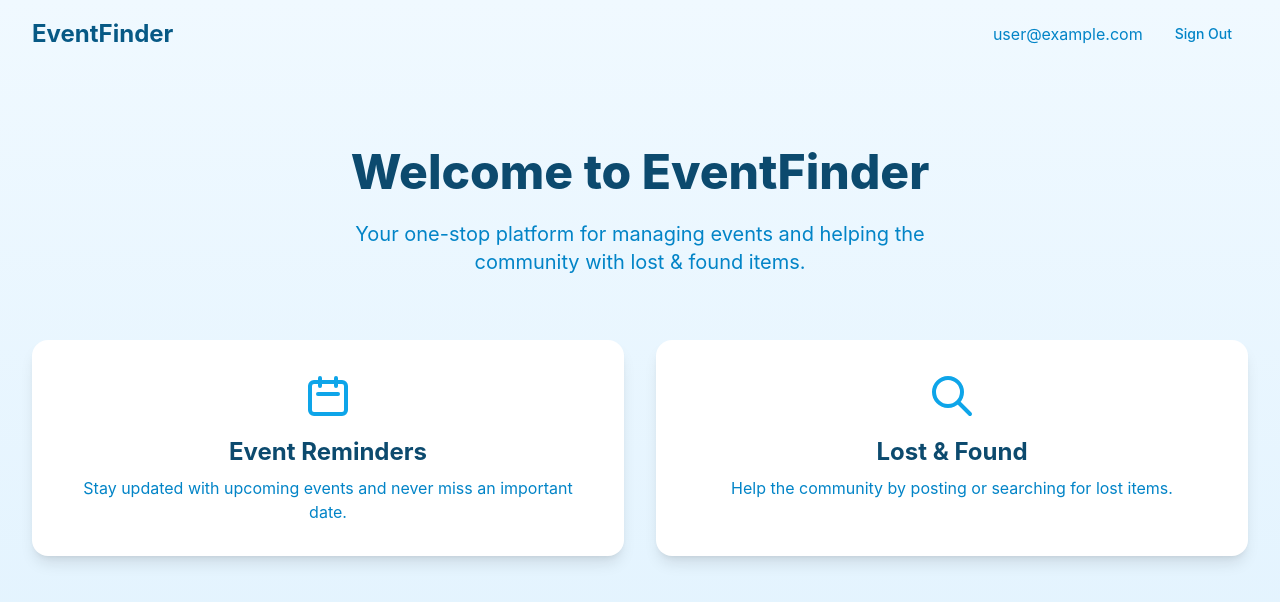
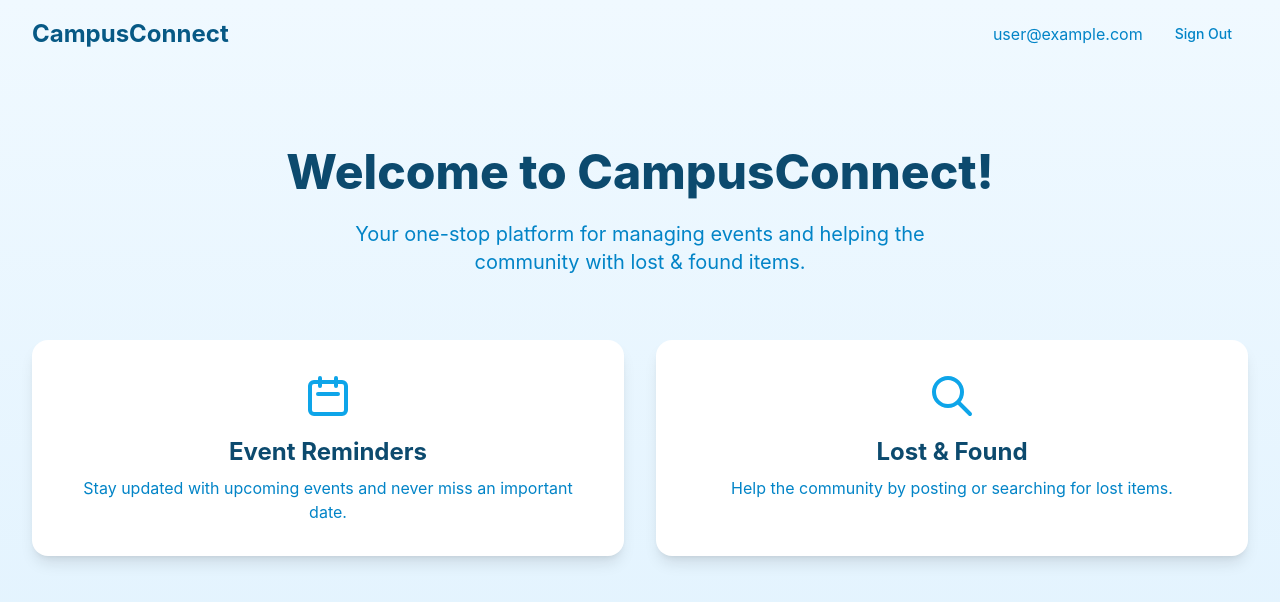
Before and after one commit to DeveshJha-00/CampusHacks, a React (Create React App) app: page / in a window 1280 px wide. Shown: the top 602 px of the page. Built offline with nearby package versions, Linux system fonts and the light colour scheme; no server answers; sample sign-in values are in the browser's storage.

Commit message:
Changed Text of HomePage

```diff
--- a/src/layouts/HomePage.js
+++ b/src/layouts/HomePage.js
@@ -13,7 +13,7 @@ const HomePage = () => {
                 {/* Navigation */}
                 <nav className="py-4">
                     <div className="flex justify-between items-center">
-                        <div className="text-2xl font-bold text-primary-800">EventFinder</div>
+                        <div className="text-2xl font-bold text-primary-800">CampusConnect</div>
                         <div className="flex items-center space-x-4">
                             <span className="text-primary-600">{user?.email}</span>
                             <button
@@ -29,7 +29,7 @@ const HomePage = () => {
                 {/* Hero Section */}
                 <div className="text-center py-20">
                     <h1 className="text-5xl font-extrabold text-primary-900 mb-6">
-                        Welcome to EventFinder
+                        Welcome to CampusConnect!
                     </h1>
                     <p className="text-xl text-primary-600 mb-12 max-w-2xl mx-auto">
                         Your one-stop platform for managing events and helping the community with lost & found items.
```
